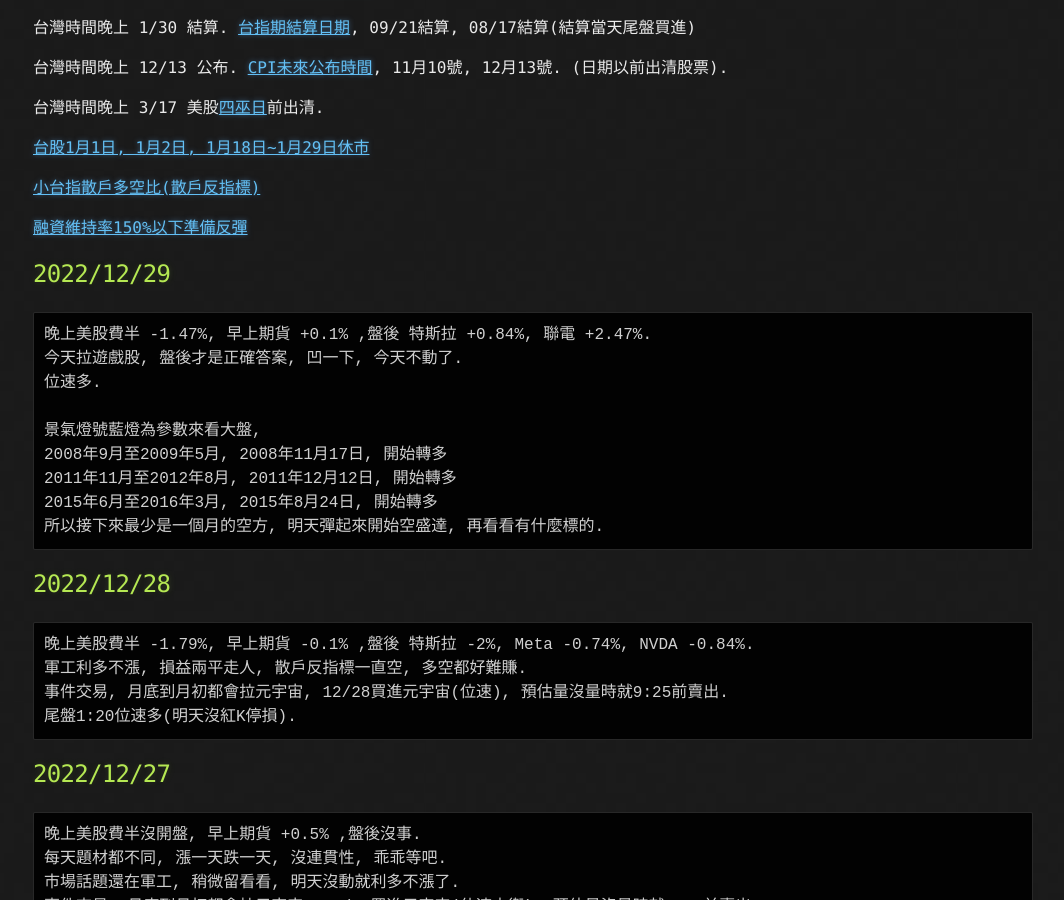
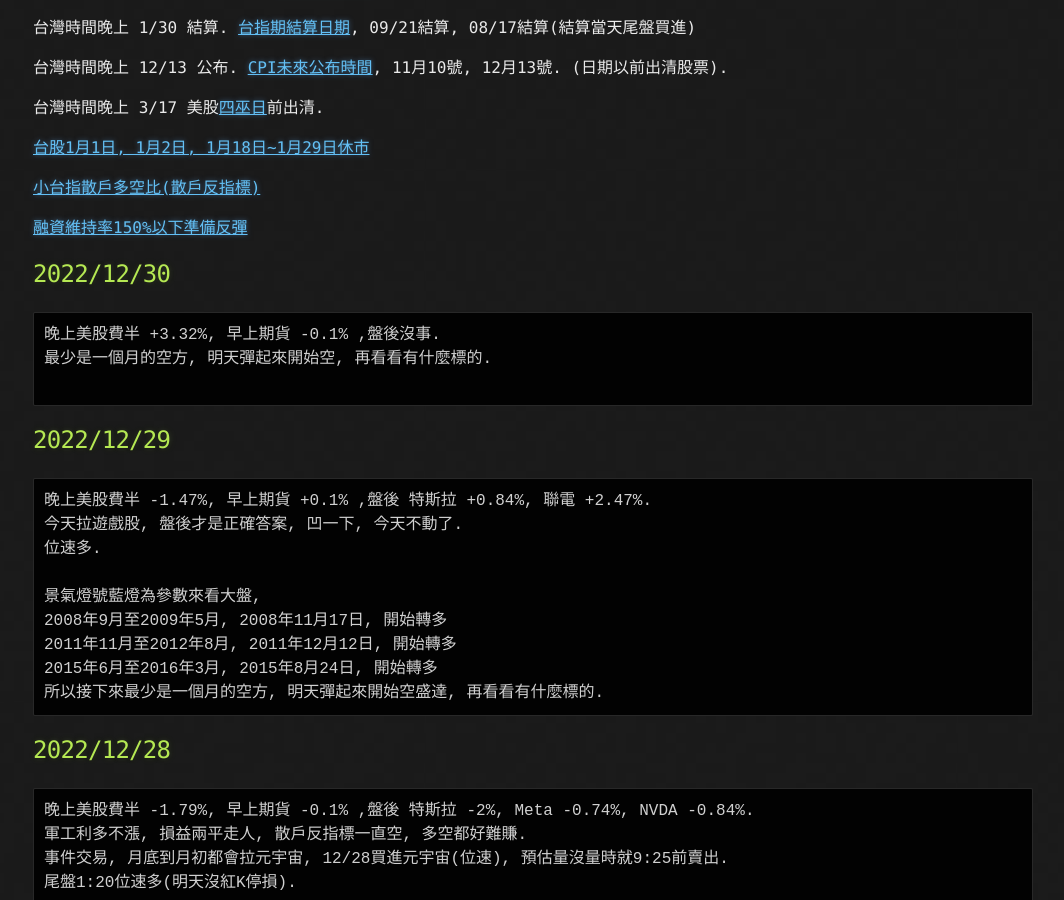
Before and after one commit to lepg5487/Stock_God, a Jekyll site: the page built from index.md, in a window 1280 px wide and 900 px high, scrolled down 362 px. Shown: the whole window, without its empty margins (107-1171 px from the left). Built offline with Jekyll 4.4.1, drawn with Linux system fonts in a browser that asks for light colours; our own code applies the rules of GitHub Pages for plain Markdown files.

Commit message:
Update index.md

````diff
--- a/index.md
+++ b/index.md
@@ -19,6 +19,13 @@ layout: testlayouts
 [小台指散戶多空比(散戶反指標)](https://www.macromicro.me/charts/20069/tw-mtx-long-to-short-ratio-of-individual-player)
 
 [融資維持率150%以下準備反彈](https://www.cmoney.tw/finance/f00012.aspx)
+
+## 2022/12/30
+```
+晚上美股費半 +3.32%, 早上期貨 -0.1% ,盤後沒事.
+最少是一個月的空方, 明天彈起來開始空, 再看看有什麼標的.
+
+```
 
 ## 2022/12/29
 ```
````
